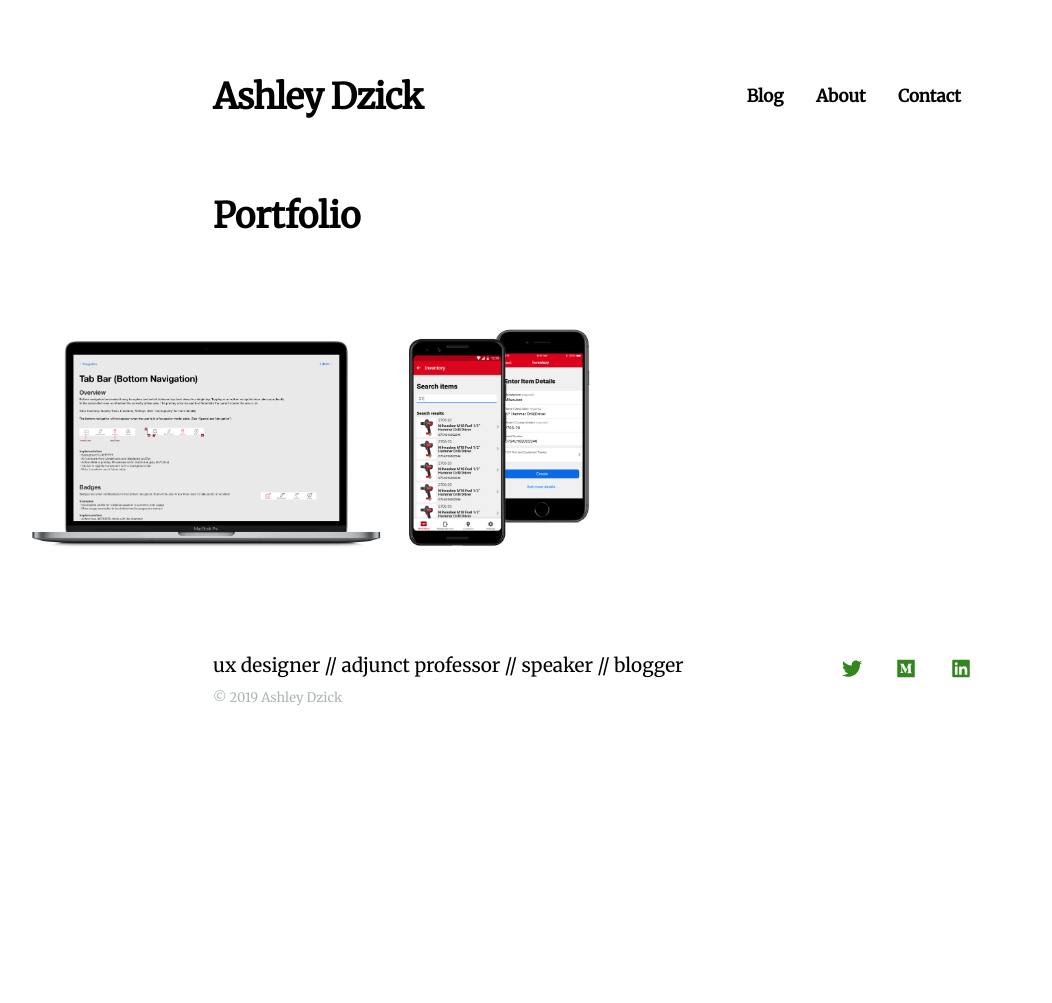
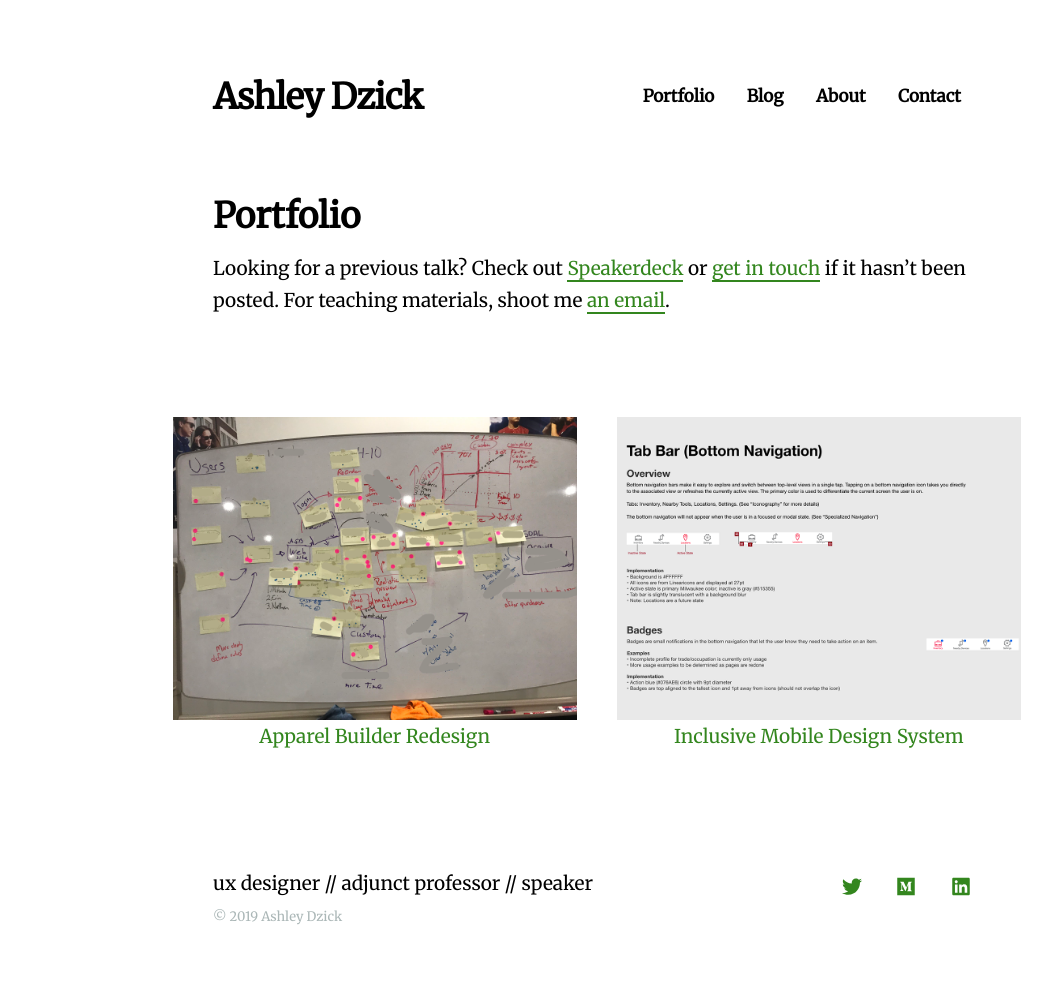
Before and after one commit to ashleydzick/2018Portfolio, a Jekyll site: the page built from portfolio.html, in a window 1280 px wide. Shown: the whole page, without its empty margins (43-1095 px from the left). Built offline with Jekyll 4.4.1, drawn with Linux system fonts in a browser that asks for light colours; nearby versions of some CDN libraries; before the commit the page ends 900 px from its top, so only the background shows below that.

Commit message:
portfolio

```diff
--- a/_data/settings.yml
+++ b/_data/settings.yml
@@ -8,6 +8,8 @@ header_settings:
 
 menu_settings:
   menu_items:
+    - title: 'Portfolio'
+      url: '/portfolio/'
     - title: 'Blog'
       url: '/blog/'
     - title: 'About'
@@ -18,7 +20,7 @@ menu_settings:
 footer_settings:
   logo_image:
   logo_width: 200
-  footer_tagline: ux designer // adjunct professor // speaker&nbsp;//&nbsp;blogger
+  footer_tagline: ux designer // adjunct professor // speaker
 
 grid_settings:
   overlay_opacity: 0.8
@@ -44,7 +46,7 @@ color_settings:
   link_color: '#33861E'
   accent_color: '#33861E'
   border_color: '#dddddd'
-  overlay_background_color: '#81C784'
+  overlay_background_color: '#000'
   overlay_text_color: '#ffffff'
   overlay_accent_color: '#2A2F36'
   error_color: '#D64541'
--- a/_sass/_includes/_content.scss
+++ b/_sass/_includes/_content.scss
@@ -13,8 +13,11 @@
 		}
 	}
 
-	p {
-
+	a{
+		border-bottom: 2px solid $link-color;
+	}
+	a:hover {
+		border-bottom: 2px solid $text-dark-color;
 	}
 }
 
--- a/_sass/_includes/_portfolio.scss
+++ b/_sass/_includes/_portfolio.scss
@@ -4,11 +4,32 @@
 
 // - - - - - - - - - - - - - - - - - -
 
+.port-title{
+	text-align:center;
+
+}
 .portfolio {
 	padding: 0 $grid-spacing/2;
 }
 
 .portfolio-wrap {
+	position: relative;
+	margin: 0 auto;
+	padding: 0 30px;
+	max-width: 700px;
+
+	@include mq(tabletp) {
+		padding: 0;
+		max-width: 80%;
+	}
+
+	@include mq(tabletl) {
+		max-width: 75%;
+	}
+
+	@include mq(laptop) {
+		max-width: 70%;
+	}
 
 }
 
@@ -22,15 +43,17 @@
 .portfolio-item__link {
 	position: relative;
 	display: block;
+	padding:15px;
 
-	@include mq(tabletl) {
+	&:hover {
 
-		&:hover {
+		.portfolio-item__content {
+			opacity: 1;
+			visibility: visible;
+		}
 
-			.portfolio-item__content {
-				opacity: 1;
-				visibility: visible;
-			}
+		.port-title{
+			visibility: hidden;
 		}
 	}
 }
@@ -57,6 +80,7 @@
 
 .portfolio-item__info {
 	text-align: center;
+	margin:5px;
 }
 
 .portfolio-item__title {
--- a/portfolio.html
+++ b/portfolio.html
@@ -9,18 +9,21 @@ featured_image: /images/social.jpg
 	<div class="wrap">
 
 		<h1 class="main-intro">Portfolio</h1>
+		<p>Looking for a previous talk? Check out <a href="">Speakerdeck</a> or <a href="/Contact">get in touch</a> if it hasn’t been posted. For teaching materials, shoot me <a href="mailto:dzick@msoe.edu">an email</a>.
+		</p>
 
 	</div>
 
 </section>
 
+
 <section class="portfolio">
 
-	<div class="content-wrap portfolio-wrap">
+	<div class="portfolio-wrap">
 
-		{% for project in site.projects reversed %}
+		{% for project in site.projects %}
 
-		<div class="portfolio-item">
+	<!--	<div class="portfolio-item">
 
 			<a class="portfolio-item__link" href="{{ project.url }}">
 
@@ -37,10 +40,36 @@ featured_image: /images/social.jpg
 
 			</a>
 
+		</div>-->
+
+		<div class="portfolio-item">
+
+			<a class="portfolio-item__link" href="{{ project.url }}">
+
+				<div class="portfolio-item__image">
+						<img src="{{ project.featured_image  }}" alt="{{ project.title }}">
+				</div>
+
+				<div class="">
+					<div class="">
+						<p class="port-title">{{ project.title }}</h2>
+					</div>
+				</div>
+
+				<div class="portfolio-item__content">
+						<div class="portfolio-item__info">
+							<h2 class="portfolio-item__title">{{ project.title }}</h2>
+							<p class="portfolio-item__subtitle">{{ project.subtitle }}</p>
+						</div>
+					</div>
+
+			</a>
+
 		</div>
 
 		{% endfor %}
 
+
 	</div>
 
 </section>
```
Also changed, not shown: _projects/apparel.md (added, +55 -0 lines), _projects/inclusive-patterns.md (+1 -1 lines), js/duet.js (+11 -1 lines), _projects/chatbot.md (deleted), images/portfolio/app/HMW - Overall.jpeg (deleted), images/portfolio/app/InScope.jpeg, images/portfolio/app/Map - Updated.jpeg (deleted), images/portfolio/app/Overview.jpeg, images/portfolio/app/detail.png (added), images/portfolio/app/heuristic.png (added), images/portfolio/app/map.jpeg (added), images/portfolio/app/mocks.png (added), images/portfolio/app/overall.jpeg (added), images/portfolio/mfg/derp.png (added).
